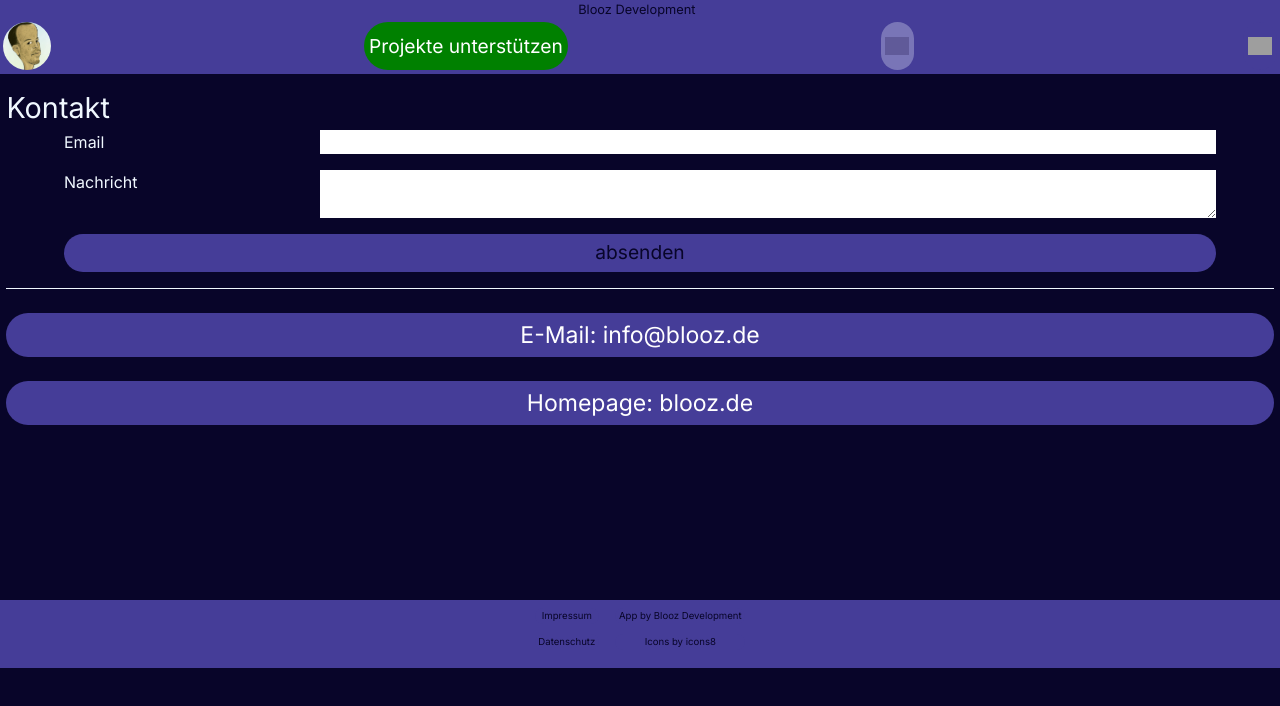
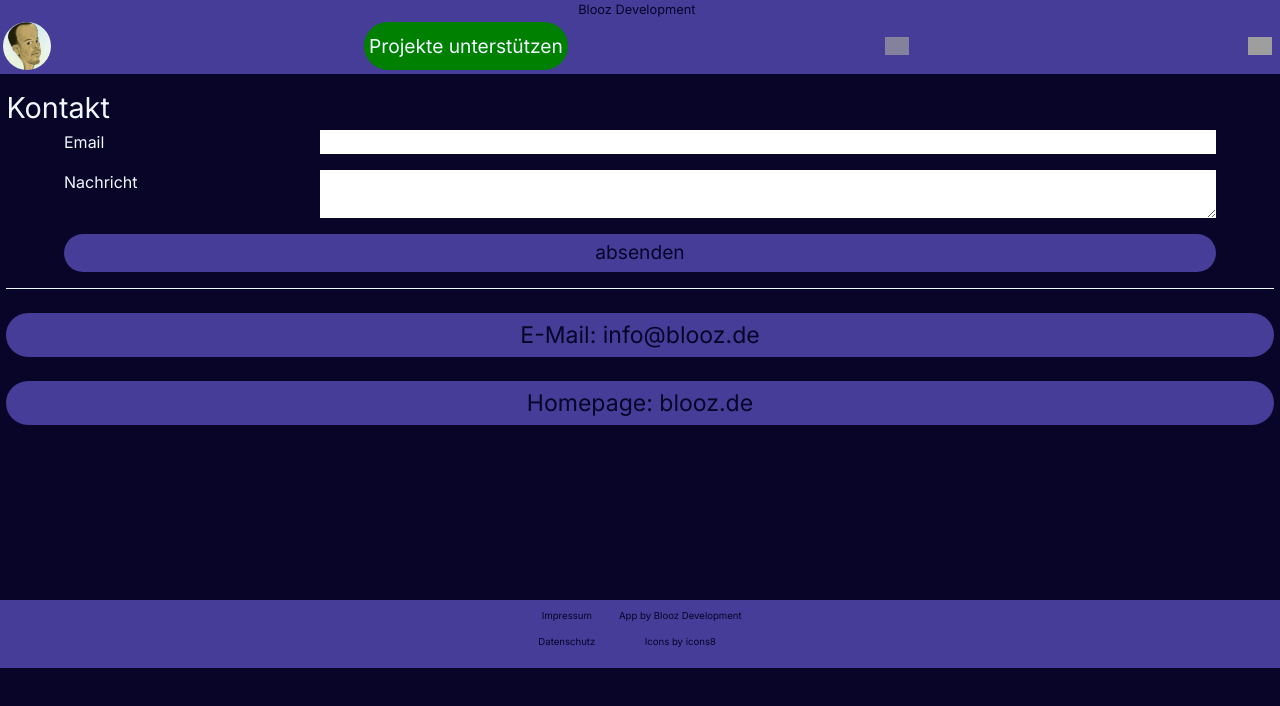
Before and after one commit to mumbablooz/development, a Next.js app: page /Kontakt in a window 1280 px wide. In both pictures the pointer is over the link 897 px from the left and 46 px from the top of the page. Shown: the top 706 px of the page. Built offline with nearby package versions, Linux system fonts and the light colour scheme; grey boxes are pictures that could not be loaded.

Commit message:
Add files via upload

```diff
--- a/app/globals.css
+++ b/app/globals.css
@@ -49,7 +49,6 @@ ul{
 }
 p, b, a, button{
   font-size: 1.2em;
-  color: white;
 }
 
 li{
@@ -90,14 +89,14 @@ button,
   }
   button:hover,
   .button:hover{
-    background-color: var(--fourthColor);
+    opacity: 0.7;
     color: var(--firstColor);
-    opacity: 0.3;
+
   }
 
   .greenButton{
 background-color: green;
-color: white;
+color: var(--fourthColor);
   }
   .greenButton:hover{
     background-color: lightgreen;
```
